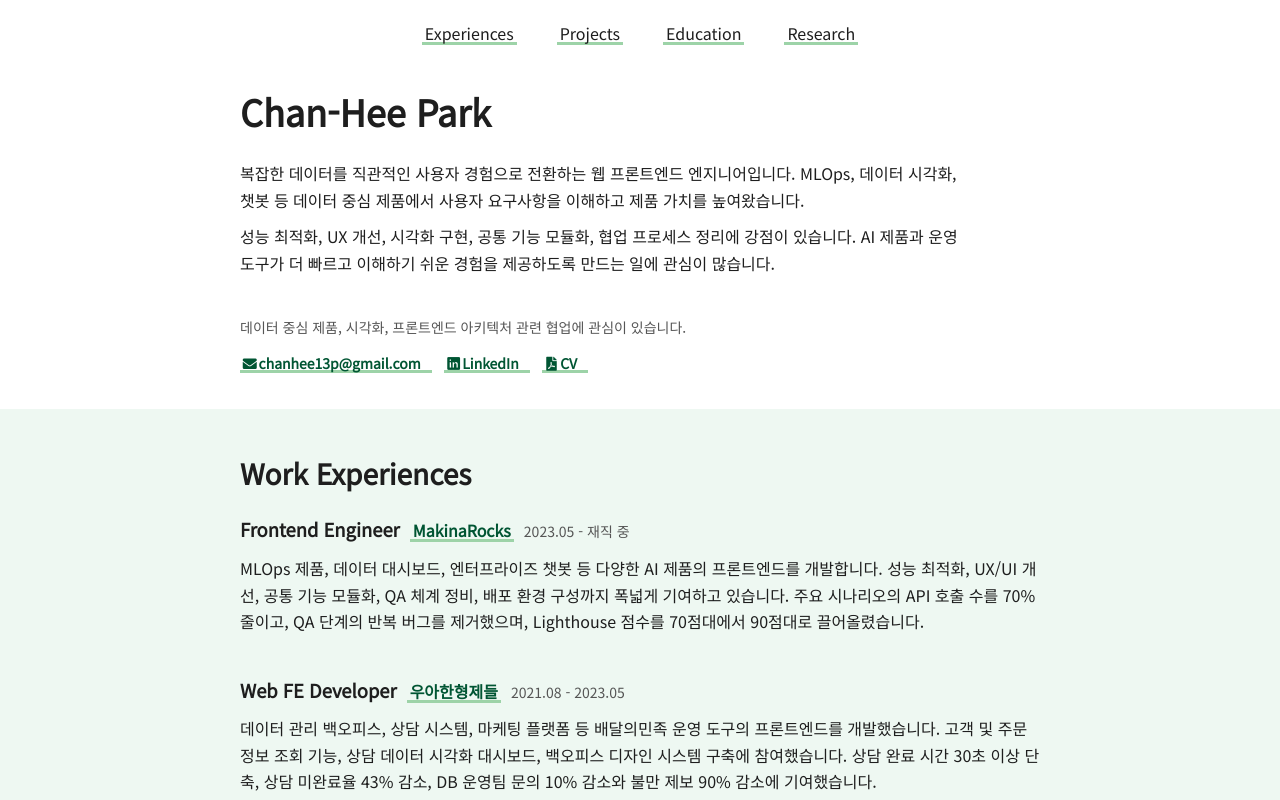
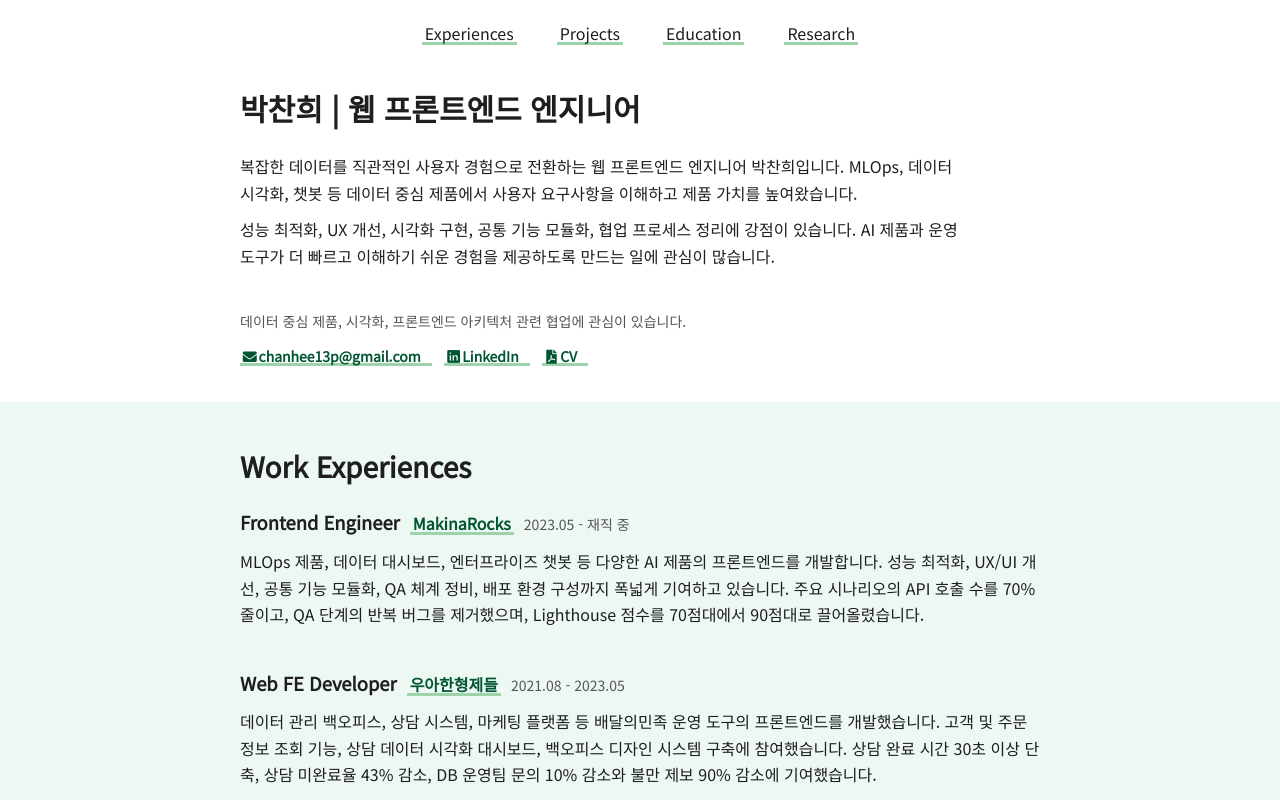
Before and after one commit to chanhee-park/chanhee-park.github.io, a React (Vite) app: page / in a window 1280 px wide. Shown: the top 800 px of the page. Built offline with nearby package versions, Linux system fonts and the light colour scheme.

Commit message:
fix: localize intro title and metadata

```diff
--- a/index.html
+++ b/index.html
@@ -3,16 +3,22 @@
   <head>
     <meta charset="UTF-8" />
     <meta name="viewport" content="width=device-width, initial-scale=1.0" />
-    <title>박찬희의 포트폴리오</title>
-    <meta name="description" content="데이터 프로덕트에 강점이 있는 웹 프론트엔드 개발자" />
+    <title>박찬희 | 웹 프론트엔드 엔지니어</title>
+    <meta
+      name="description"
+      content="MLOps, 데이터 시각화, 챗봇 제품을 만드는 웹 프론트엔드 엔지니어 박찬희의 포트폴리오"
+    />
     <meta
       name="keywords"
       content="Chanhee Park, Chanhee, Chan-Hee Park, Chan-Hee, 박찬희, Ajou University, Ajou, 아주대, Hanyang University, Hanyang, 한양대 data, visualization, analytics, 데이터, 시각화, 애널리틱스"
     />
     <meta name="author" content="Chan-Hee Park" />
-    <meta property="og:site_name" content="Chan-Hee Park" />
-    <meta property="og:title" content="박찬희의 포트폴리오" />
-    <meta property="og:description" content="데이터 프로덕트에 강점이 있는 웹 프론트엔드 개발자" />
+    <meta property="og:site_name" content="박찬희" />
+    <meta property="og:title" content="박찬희 | 웹 프론트엔드 엔지니어" />
+    <meta
+      property="og:description"
+      content="MLOps, 데이터 시각화, 챗봇 제품을 만드는 웹 프론트엔드 엔지니어 박찬희의 포트폴리오"
+    />
     <meta property="og:image" content="/assets/webpage-preview.jpg" />
     <meta property="og:type" content="website" />
     <link
--- a/src/components/Intro.tsx
+++ b/src/components/Intro.tsx
@@ -1,5 +1,5 @@
 const about = [
-  `복잡한 데이터를 직관적인 사용자 경험으로 전환하는 웹 프론트엔드 엔지니어입니다.
+  `복잡한 데이터를 직관적인 사용자 경험으로 전환하는 웹 프론트엔드 엔지니어 박찬희입니다.
   MLOps, 데이터 시각화, 챗봇 등 데이터 중심 제품에서 사용자 요구사항을 이해하고 제품 가치를 높여왔습니다.`,
   `성능 최적화, UX 개선, 시각화 구현, 공통 기능 모듈화, 협업 프로세스 정리에 강점이 있습니다.
   AI 제품과 운영 도구가 더 빠르고 이해하기 쉬운 경험을 제공하도록 만드는 일에 관심이 많습니다.`,
@@ -9,7 +9,7 @@ function Intro() {
   return (
     <section className="intro" id="intro">
       <div className="container">
-        <h1 className="name">Chan-Hee Park</h1>
+        <h1 className="name">박찬희 | 웹 프론트엔드 엔지니어</h1>
         <section className="about" id="about">
           {about.map((paragraph, i) => (
             <p key={i}>{paragraph}</p>
--- a/src/styles/components.css
+++ b/src/styles/components.css
@@ -40,6 +40,10 @@ nav a {
 
 #intro .container {
   padding-top: 24px;
+}
+
+#intro .name {
+  font-size: 30px;
 }
 
 #intro #about {
```
